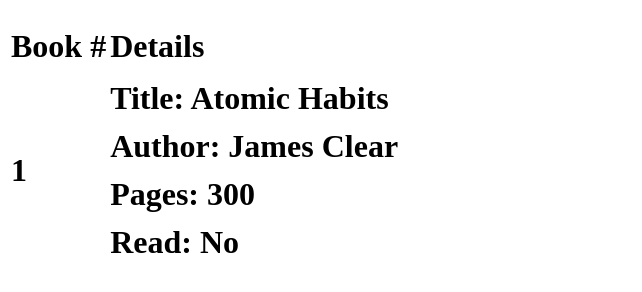
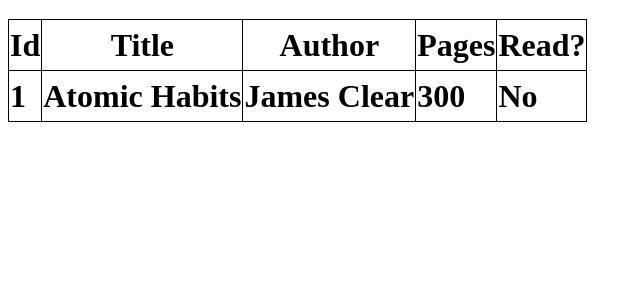
Before and after one commit to cashewna/Library, a plain HTML site: page src/index.html in a window 1280 px wide. Shown: the part 72-364 px from the top of the page, without its empty margins (0-642 px from the left). Drawn offline with Linux system fonts and the light colour scheme.

Commit message:
feat: cleanup table display

```diff
--- a/dist/script.js
+++ b/dist/script.js
@@ -10,42 +10,48 @@
         this.numberOfPages = numberOfPages;
         this.hasBeenRead = hasBeenRead;
     }
+    getTitle() {
+        return this.title;
+    }
+    getAuthor() {
+        return this.author;
+    }
+    getNumberOfPages() {
+        return this.numberOfPages;
+    }
+    getHasBeenRead() {
+        return this.hasBeenRead;
+    }
     static addToLibrary(book, library) {
         library.push(book);
     }
-    toString() {
-        return `
-            Title: ${this.title} <br>
-            Author: ${this.author} <br>
-            Pages: ${this.numberOfPages} <br>
-            Read: ${this.hasBeenRead ? "Yes" : "No"}
-        `;
-    }
 }
 class LibraryUI {
-    libraryContainer;
+    tableBody;
     constructor(containerId) {
-        this.libraryContainer = document.getElementById(containerId);
+        this.tableBody = document.getElementById(containerId);
     }
     displayLibrary(library) {
-        const table = document.createElement('table');
-        const headerRow = table.createTHead().insertRow(0);
-        const headerCell1 = headerRow.insertCell(0);
-        const headerCell2 = headerRow.insertCell(1);
-        headerCell1.textContent = "Book #";
-        headerCell2.textContent = "Details";
-        for (let i = 1; i <= library.length; i++) {
-            const row = table.insertRow(i);
-            const cell1 = row.insertCell(0);
-            const cell2 = row.insertCell(1);
-            cell1.textContent = `${i}`;
-            cell2.innerHTML = library[i - 1].toString();
+        for (let i = 0; i < library.length; i++) {
+            const row = this.tableBody?.insertRow(-1);
+            if (!row) {
+                return;
+            }
+            const idCell = row?.insertCell(0);
+            const titleCell = row?.insertCell(1);
+            const authorCell = row?.insertCell(2);
+            const pagesCell = row?.insertCell(3);
+            const readCell = row?.insertCell(4);
+            idCell.textContent = `${i + 1}`;
+            titleCell.textContent = library[i].getTitle();
+            authorCell.textContent = library[i].getAuthor();
+            pagesCell.textContent = library[i].getNumberOfPages().toString();
+            readCell.textContent = library[i].getHasBeenRead() ? "Yes" : "No";
         }
-        this.libraryContainer?.appendChild(table);
     }
 }
 const myLibrary = [];
 const book1 = new Book("James Clear", "Atomic Habits", 300, false);
 Book.addToLibrary(book1, myLibrary);
-const myLibraryUI = new LibraryUI('library-container');
+const myLibraryUI = new LibraryUI('library-body');
 myLibraryUI.displayLibrary(myLibrary);
--- a/src/index.html
+++ b/src/index.html
@@ -10,7 +10,19 @@
     <body>
         <h1>Hello mom!<h1>
         <div id="library-container">
-
+            <table>
+                <thead>
+                    <tr>
+                        <th>Id</th>
+                        <th>Title</th>
+                        <th>Author</th>
+                        <th>Pages</th>
+                        <th>Read?</th>
+                    </tr>
+                </thead>
+                <tbody id="library-body">
+                </tbody>
+            </table>
         </div>
     </body>
 </html>
--- a/src/style.css
+++ b/src/style.css
@@ -19,3 +19,8 @@
 textarea, select {
     font: inherit;
 }
+
+table, th, td {
+    border: 1px solid black;
+    border-collapse: collapse;
+}
```
Also changed, not shown: src/script.ts (+34 -26 lines).
